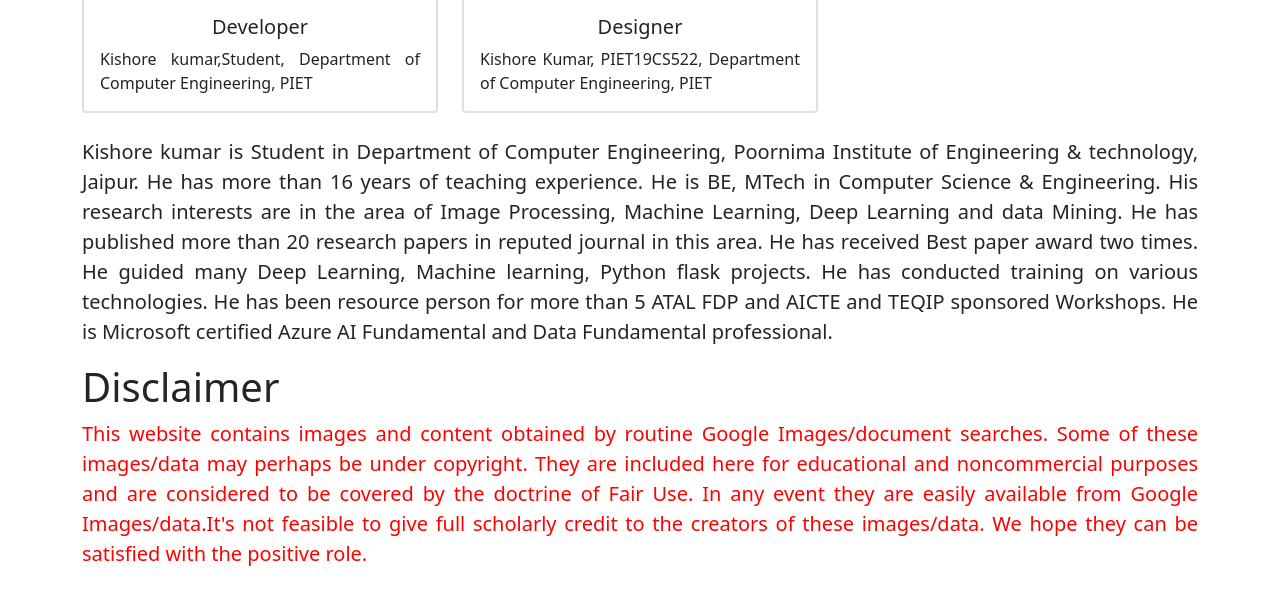
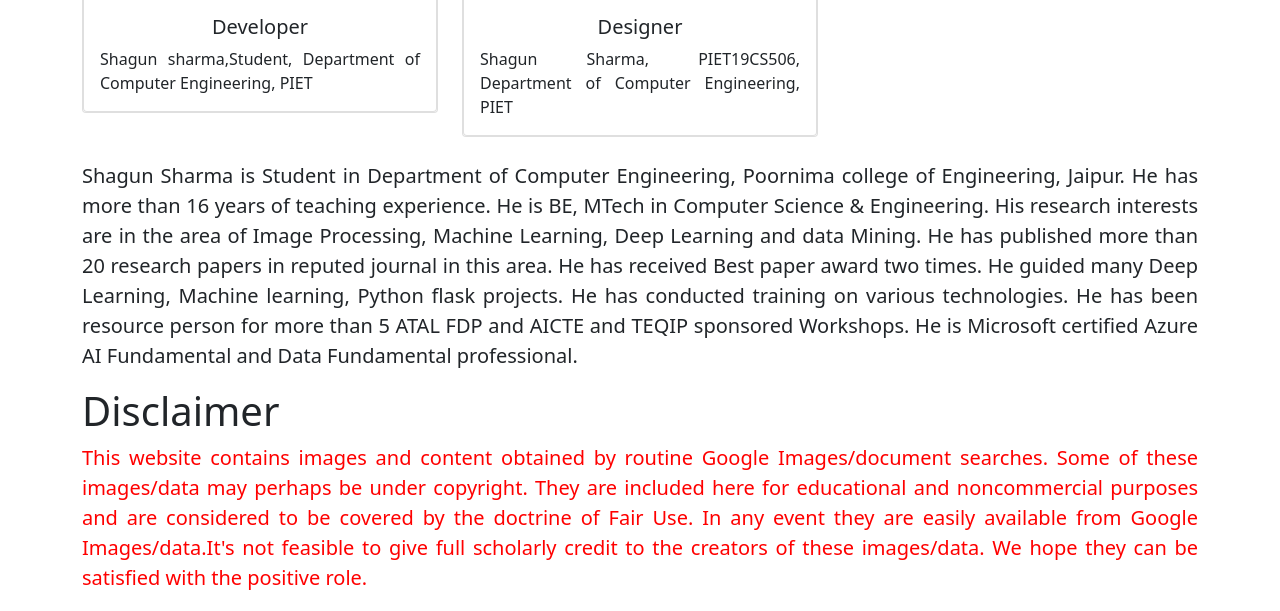
Before and after one commit to shagun9999/dogcatclassification, a Flask app: page /aboutusnew in a window 1280 px wide. Shown: the part 1345-1956 px from the top of the page. Before the commit the page ends 1911 px from the top, so only its background shows below. Run offline with Flask 2, Linux system fonts and the light colour scheme; some libraries are stand-ins or nearby versions.

Commit message:
Update aboutusnew.html

```diff
--- a/templates/aboutusnew.html
+++ b/templates/aboutusnew.html
@@ -54,11 +54,11 @@
                 <div class="card mb-4">
 
                     <div class="card">
-                        <img style="max-height: 200px;" src="{{ url_for('static',filename = 'image/kishorephoto.jpg')  }}"
+                        <img style="max-height: 200px;" src="{{ url_for('static',filename = 'image/shagunphoto.jpg')  }}"
                             class="card-img-top" alt="...">
                         <div class="card-body">
                             <h5 class="card-title"; style="text-align:center">Developer</h5>
-                            <p class="card-text"; style="text-align:justify">Kishore kumar,Student, Department of Computer Engineering, PIET</p>
+                            <p class="card-text"; style="text-align:justify">Shagun sharma,Student, Department of Computer Engineering, PIET</p>
 
 
                         </div>
@@ -72,11 +72,11 @@
 
                     <div class="card">
                         <img style="max-height: 200px;"
-                            src="{{ url_for('static',filename = 'image/kishorephoto.jpg')  }}"
+                            src="{{ url_for('static',filename = 'image/shagunphoto.jpg')  }}"
                             class="card-img-top" alt="...">
                         <div class="card-body">
                             <h5 class="card-title"; style="text-align:center">Designer</h5>
-                            <p class="card-text"; style="text-align:justify">Kishore Kumar, PIET19CS522, Department of Computer Engineering, PIET</p>
+                            <p class="card-text"; style="text-align:justify">Shagun Sharma, PIET19CS506, Department of Computer Engineering, PIET</p>
 
 
                         </div>
@@ -87,7 +87,7 @@
             </div>
             <br><br><br><br><br><br>
 
-     <P style="font-size:20px;text-align:justify">Kishore kumar is Student in Department of Computer Engineering, Poornima Institute of Engineering & technology, Jaipur. He has more than 16 years of teaching experience. He is BE, MTech in Computer Science & Engineering. His research interests are in the area of Image Processing, Machine Learning, Deep Learning and data Mining. He has published more than 20 research papers in reputed journal in this area. He has received Best paper award two times. He guided many Deep Learning, Machine learning, Python flask projects. He has conducted training on various technologies. He has been resource person for more than 5 ATAL FDP and AICTE and TEQIP sponsored Workshops. He is Microsoft certified Azure AI Fundamental and Data Fundamental professional.</P>
+     <P style="font-size:20px;text-align:justify">Shagun Sharma is Student in Department of Computer Engineering, Poornima college of Engineering, Jaipur. He has more than 16 years of teaching experience. He is BE, MTech in Computer Science & Engineering. His research interests are in the area of Image Processing, Machine Learning, Deep Learning and data Mining. He has published more than 20 research papers in reputed journal in this area. He has received Best paper award two times. He guided many Deep Learning, Machine learning, Python flask projects. He has conducted training on various technologies. He has been resource person for more than 5 ATAL FDP and AICTE and TEQIP sponsored Workshops. He is Microsoft certified Azure AI Fundamental and Data Fundamental professional.</P>
 
    <br>
    <br>
@@ -106,7 +106,7 @@
         <div class="bg-secondary " style="min-height: 40px;">
 
             <marquee style="color:#fff; margin-top: 7px;">
-                <h9>Developed by Kishore kumar , Department of Computer Engineering, PIET</h9>
+                <h9>Developed by Shagun Sharma , Department of Computer Engineering, PIET</h9>
             </marquee>
         </div>
     </div>
```
